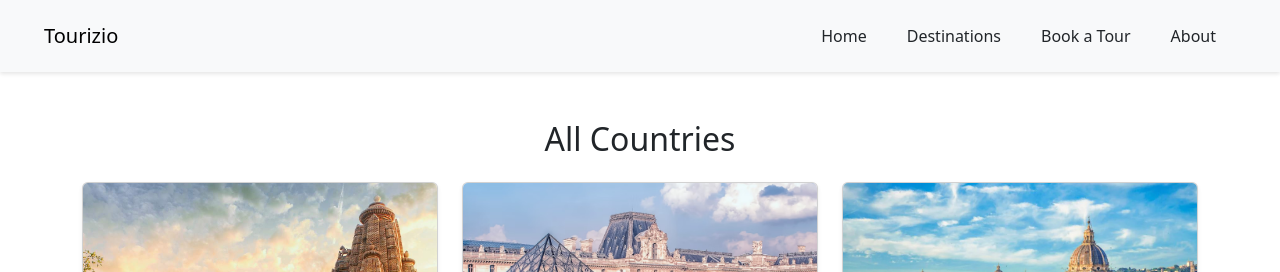
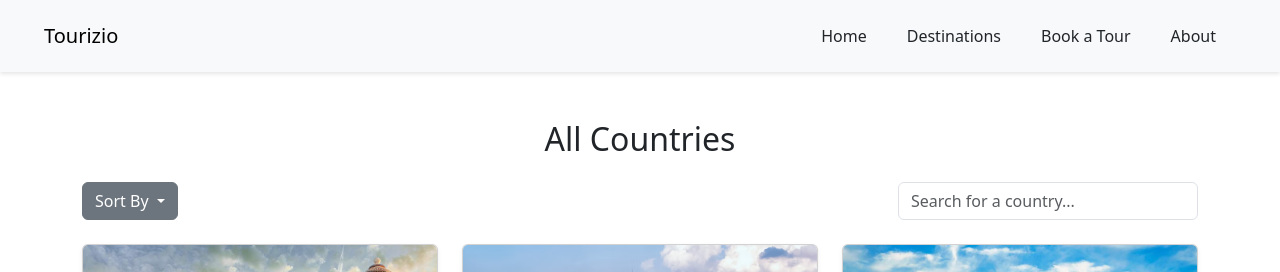
Before and after one commit to M-Nikhita/Tourizio-A-Tourism-Website, an Angular app in the folder tourizio/: page /destinations in a window 1280 px wide. Shown: the top 272 px of the page. Built offline with nearby package versions, Linux system fonts and the light colour scheme.

Commit message:
Milestone 2

```diff
--- a/tourizio/src/app/country/country.component.ts
+++ b/tourizio/src/app/country/country.component.ts
@@ -2,11 +2,13 @@ import { Component, OnInit } from '@angular/core';
 import { CommonModule } from '@angular/common';
 import { ActivatedRoute, RouterLink } from '@angular/router';
 import { ALL_COUNTRIES } from '../../data/destinations-data';
+import { FormsModule } from '@angular/forms';
+
 
 @Component({
   selector: 'app-country',
   standalone: true,
-  imports: [CommonModule, RouterLink],
+  imports: [CommonModule, RouterLink,FormsModule],
   templateUrl: './country.html',
   styleUrl: './country.css'
 })
@@ -17,6 +19,7 @@ export class CountryComponent implements OnInit {
   states: string[] = [];
   activeStateFilter: string | null = null;
   currentSortOrder: 'asc' | 'desc' | 'popularity' | null = null;
+  searchQuery: string = '';
 
   constructor(private route: ActivatedRoute) {}
 
@@ -34,7 +37,15 @@ export class CountryComponent implements OnInit {
       }
     });
   }
-
+  onSearch(): void {
+    if (this.searchQuery.trim() === '') {
+        this.filteredPlaces = [...this.allPlaces];
+    } else {
+        this.filteredPlaces = this.allPlaces.filter(place =>
+            place.name.toLowerCase().includes(this.searchQuery.toLowerCase())
+        );
+    }
+}
   getPopularityText(popularity: number): string {
     if (popularity >= 5) {
       return 'Very Highly Visited';
--- a/tourizio/src/app/country/country.html
+++ b/tourizio/src/app/country/country.html
@@ -2,13 +2,16 @@
   <h2 class="text-center mb-4">Tourist Spots in {{ countryName }}</h2>
 
   <div class="d-flex justify-content-between align-items-center mb-4">
-    <div class="dropdown">
+    <div class="d-flex">
+      <div class="dropdown me-2">
         <button class="btn btn-secondary dropdown-toggle" type="button" data-bs-toggle="dropdown" aria-expanded="false">
           {{ activeStateFilter ? activeStateFilter : 'Filter by State' }}
         </button>
         <ul class="dropdown-menu">
           <li><a class="dropdown-item" (click)="filterByState('')">All States</a></li>
-        <li *ngFor="let state of states"><a class="dropdown-item" (click)="filterByState(state)">{{ state }}</a></li>
+          <li *ngFor="let state of states">
+            <a class="dropdown-item" (click)="filterByState(state)">{{ state }}</a>
+          </li>
         </ul>
       </div>
 
@@ -21,6 +24,11 @@
           <li><a class="dropdown-item" (click)="sortByNameDesc()">Name (Z-A)</a></li>
           <li><a class="dropdown-item" (click)="sortByPopularity()">Popularity</a></li>
         </ul>
+      </div>
+    </div>
+
+    <div class="input-group" style="max-width: 300px;">
+      <input type="text" class="form-control" placeholder="Search for a place..." [(ngModel)]="searchQuery" (ngModelChange)="onSearch()">
     </div>
   </div>
 
@@ -39,7 +47,7 @@
               <span *ngFor="let star of getStarsArray(place.popularity)">⭐</span>
             </div>
           </div>
-          <a [routerLink]="['/book-tour']" class="btn btn-sm btn-primary">View Details</a>
+          <a [routerLink]="['/book-tour']" class="btn btn-sm btn-primary ms-3">View Details</a>
         </div>
       </div>
     </div>
--- a/tourizio/src/app/destinations/destinations.component.ts
+++ b/tourizio/src/app/destinations/destinations.component.ts
@@ -2,15 +2,39 @@ import { Component } from '@angular/core';
 import { CommonModule } from '@angular/common';
 import { RouterLink } from '@angular/router';
 import { ALL_COUNTRIES } from '../../data/destinations-data';
+import { FormsModule } from '@angular/forms';
 
 @Component({
   selector: 'app-destinations',
   standalone: true,
-  imports: [CommonModule, RouterLink],
+  imports: [CommonModule, RouterLink,FormsModule],
   templateUrl: './destinations.html',
   styleUrl: './destinations.css'
 })
 export class DestinationsComponent {
   // This component now has a single purpose: to display a list of all countries.
   allCountries = ALL_COUNTRIES;
+  filteredCountries = [...this.allCountries];
+searchQuery: string = '';
+currentSortOrder: 'asc' | 'desc' | null = null;
+
+onSearch(): void {
+  if (this.searchQuery.trim() === '') {
+    this.filteredCountries = [...this.allCountries];
+  } else {
+    this.filteredCountries = this.allCountries.filter(country =>
+      country.name.toLowerCase().includes(this.searchQuery.toLowerCase())
+    );
+  }
 }
+
+sortByNameAsc(): void {
+  this.filteredCountries.sort((a, b) => a.name.localeCompare(b.name));
+  this.currentSortOrder = 'asc';
+}
+
+sortByNameDesc(): void {
+  this.filteredCountries.sort((a, b) => b.name.localeCompare(a.name));
+  this.currentSortOrder = 'desc';
+}
+}
--- a/tourizio/src/app/destinations/destinations.html
+++ b/tourizio/src/app/destinations/destinations.html
@@ -1,7 +1,23 @@
 <div class="container my-5">
   <h2 class="text-center mb-4">All Countries</h2>
+  <div class="d-flex justify-content-between align-items-center mb-4">
+  <div class="d-flex">
+    <div class="dropdown me-2">
+      <button class="btn btn-secondary dropdown-toggle" type="button" data-bs-toggle="dropdown" aria-expanded="false">
+        Sort By
+      </button>
+      <ul class="dropdown-menu">
+        <li><a class="dropdown-item" (click)="sortByNameAsc()">Name (A-Z)</a></li>
+        <li><a class="dropdown-item" (click)="sortByNameDesc()">Name (Z-A)</a></li>
+      </ul>
+    </div>
+  </div>
+  <div class="input-group" style="max-width: 300px;">
+    <input type="text" class="form-control" placeholder="Search for a country..." [(ngModel)]="searchQuery" (ngModelChange)="onSearch()">
+  </div>
+</div>
   <div class="row">
-    <div *ngFor="let country of allCountries" class="col-md-4 mb-4">
+    <div *ngFor="let country of filteredCountries" class="col-md-4 mb-4">
       <div class="card shadow-sm h-100 d-flex flex-column">
         <a [routerLink]="['/destinations', country.name]">
           <img [src]="country.image" class="card-img-top" [alt]="country.name">
--- a/tourizio/src/app/navbar/navbar.css
+++ b/tourizio/src/app/navbar/navbar.css
@@ -10,8 +10,8 @@
 }
 
 .brand-name {
-  font-weight: bold;
-  font-size: 1.5rem;
+  font-weight: 700 !important;
+  font-size: 1.8rem;
   margin-left: 0.5rem;
   color: var(--primary-color);
 }
--- a/tourizio/src/data/destinations-data.ts
+++ b/tourizio/src/data/destinations-data.ts
@@ -76,7 +76,7 @@ export const ALL_COUNTRIES = [
         popularity: 4,
       },
       {
-        id: 108,
+        id: 109,
         name: 'Meenakshi Amman Temple',
         city: 'Madurai',
         state: 'Tamil Nadu',
@@ -86,7 +86,7 @@ export const ALL_COUNTRIES = [
         popularity: 5,
       },
       {
-        id: 109,
+        id: 108,
         name: 'Alleppey Backwaters',
         city: 'Alleppey',
         state: 'Kerala',
```
Lines whose indentation alone changed are shown as unchanged.
